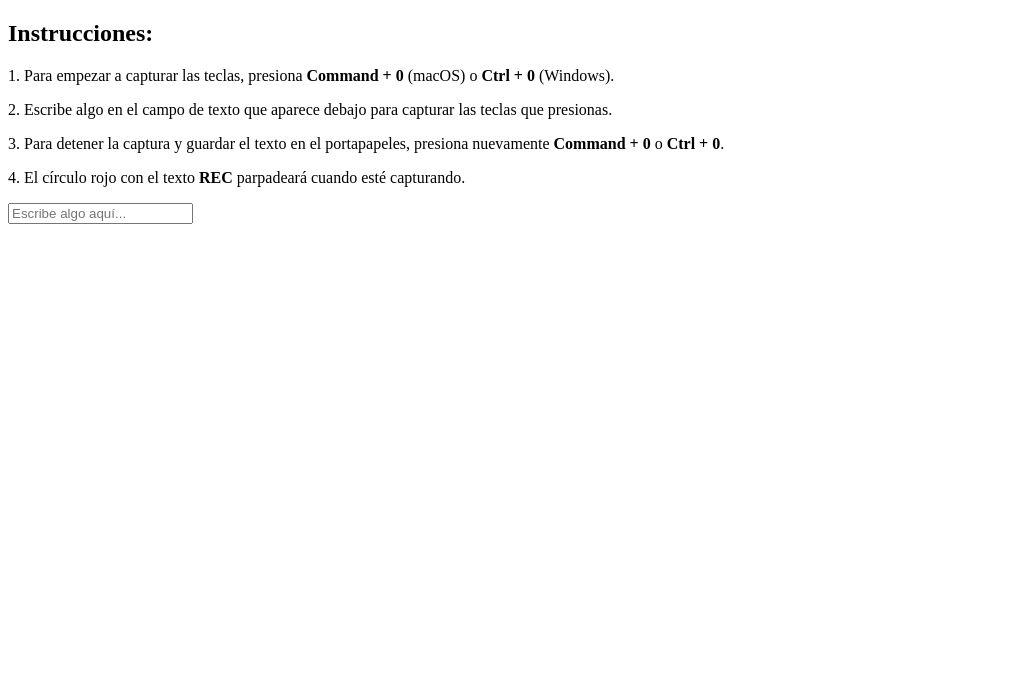
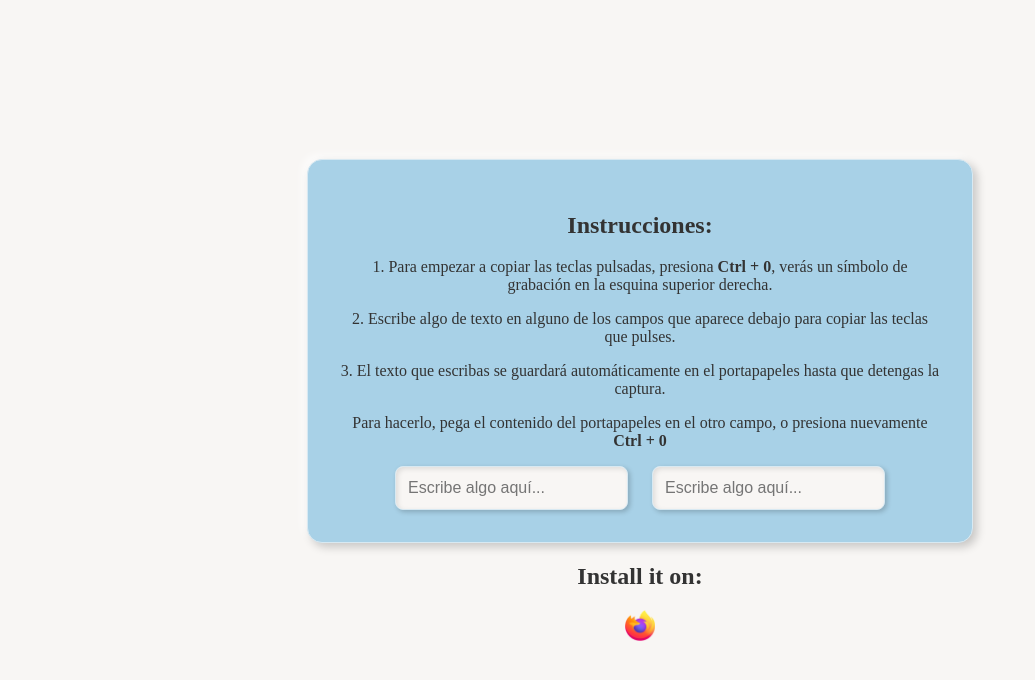
Before and after one commit to hugogilt/Keyboard_Recorder, a browser extension: page index.html in a window 1280 px wide. Shown: the whole page, without its empty margins (0-1035 px from the left). Drawn offline with Linux system fonts and the light colour scheme.

Commit message:
refactor(index): añado css al index

```diff
--- a/index.html
+++ b/index.html
@@ -1,13 +1,3 @@
-<!--
-  © 2024 Hugo Gil Tejero. Todos los derechos reservados.
-
-  Este código es propiedad intelectual de Hugo Gil Tejero, desarrollador independiente.
-  Queda prohibida la copia, modificación, distribución o uso no autorizado de este código
-  en cualquier forma sin el permiso previo por escrito del autor.
-
-  Para consultas o solicitudes de permiso, por favor contacta a: hugogiltejero@gmail.com
-  -->
-
 <!DOCTYPE html>
 <html lang="en">
 
@@ -15,102 +5,53 @@
     <meta charset="UTF-8">
     <meta name="viewport" content="width=device-width, initial-scale=1.0">
     <title>Keyboard Capture</title>
-    <style>
-        /* Estilo para el círculo rojo */
-        #circle {
-            position: fixed;
-            top: 10px;
-            right: 10px;
-            width: 60px;
-            height: 60px;
-            border-radius: 50%;
-            background-color: red;
-            color: white;
-            text-align: center;
-            line-height: 60px;
-            font-size: 14px;
-            font-weight: bold;
-            display: none;
-            z-index: 9999;
-        }
-
-        @keyframes blinking {
-
-            0%,
-            100% {
-                opacity: 1;
-            }
-
-            50% {
-                opacity: 0;
-            }
-        }
-
-        .circle-blink {
-            animation: blinking 1s infinite;
-        }
-    </style>
+    <link rel="icon" href="img/keyboard-recorder.png" type="image/png">
+    <link rel="stylesheet" href="styles.css">
 </head>
 
 <body>
+    <main>
         <!-- Instrucciones -->
         <div class="instructions">
             <h2>Instrucciones:</h2>
-        <p>1. Para empezar a capturar las teclas, presiona <strong>Command + 0</strong> (macOS) o <strong>Ctrl +
-                0</strong> (Windows).</p>
-        <p>2. Escribe algo en el campo de texto que aparece debajo para capturar las teclas que presionas.</p>
-        <p>3. Para detener la captura y guardar el texto en el portapapeles, presiona nuevamente <strong>Command +
-                0</strong> o <strong>Ctrl + 0</strong>.</p>
-        <p>4. El círculo rojo con el texto <strong>REC</strong> parpadeará cuando esté capturando.</p>
+            <p>1. Para empezar a copiar las teclas pulsadas, presiona <strong class="atajo">Ctrl + 0</strong>, verás un
+                símbolo de grabación
+                en la esquina superior derecha.</p>
+            <p>2. Escribe algo de texto en alguno de los campos que aparece debajo para copiar las teclas que pulses.</p>
+            <p>3. El texto que escribas se guardará automáticamente en el portapapeles hasta que detengas la
+                captura.</p>
+                <p>Para hacerlo, pega el contenido del portapapeles en el otro campo, o presiona nuevamente <strong
+                    class="atajo">Ctrl + 0</strong></p>
         </div>
+
+        <div class="inputs">
         <!-- Input para probar la captura -->
         <input type="text" id="inputText" placeholder="Escribe algo aquí...">
+        <input type="text" id="inputText" placeholder="Escribe algo aquí...">
+    </div>
+    </main>
+    <footer>
+        <h2>Install it on:</h2>
+        <div class="platforms">
+            <img id="firefox" src="img/firefox.png" alt="Firefox">
+        </div>
+    </footer>
 
     <script>
+
+        // Detectar el sistema operativo
+        const isMac = navigator.platform.toUpperCase().indexOf('MAC') >= 0;
+
+        // Modificar el contenido del elemento con id 'atajo'
+        const atajosStrong = document.getElementsByClassName('atajo');
+        for (let atajoStrong of atajosStrong) {
+            atajoStrong.textContent = isMac ? 'Command + 0' : 'Ctrl + 0';
+        }
         // Crear y estilizar el círculo de grabación
         const circle = document.createElement('div');
-circle.style.position = 'fixed';
-circle.style.boxSizing = 'content-box';
-circle.style.top = '10px';
-circle.style.right = '10px';
-circle.style.width = '60px';
-circle.style.height = '60px';
-circle.style.borderRadius = '50%';
-circle.style.backgroundColor = 'red';
-circle.style.zIndex = '9999999999999999999999999999999999999999999';
-circle.style.display = 'none';
-circle.style.textAlign = 'center';
-circle.style.lineHeight = '60px';
-circle.style.fontSize = '14px';
-circle.style.color = 'white';
-circle.style.fontWeight = 'bold';
-
+        circle.id = 'circle';
         circle.textContent = 'REC';
-
-// Añadir el círculo al body
         document.body.appendChild(circle);
-
-// Estilo para la animación de parpadeo
-const styleSheet = document.createElement('style');
-styleSheet.type = 'text/css';
-styleSheet.innerText = `
-@keyframes blinking {
-    0% {
-        opacity: 1;
-    }
-    50% {
-        opacity: 0;
-    }
-    100% {
-        opacity: 1;
-    }
-}
-
-.circle {
-    animation: blinking 1s infinite;
-}
-`;
-document.head.appendChild(styleSheet);
 
         // Variables para capturar las teclas
         let capturingKeys = false;
@@ -128,13 +69,13 @@ document.addEventListener('keydown', function (e) {
                     // Detener la captura
                     capturingKeys = false;
                     circle.style.display = 'none';
-            navigator.clipboard.writeText(capturedKeys).then(() => {});
+                    navigator.clipboard.writeText(capturedKeys).then(() => { });
                 } else {
                     // Iniciar la captura
                     capturingKeys = true;
                     capturedKeys = '';
                     circle.style.display = 'block';
-            circle.classList.add('circle');
+                    circle.classList.add('circle-blink'); // Añade la clase para animación
                 }
             }
 
@@ -157,8 +98,8 @@ document.addEventListener('keydown', function (e) {
                 }
 
                 // Actualizar el portapapeles
-        if(capturedKeys.length !== 0)
-        navigator.clipboard.writeText(capturedKeys).then(() => {});
+                if (capturedKeys.length !== 0)
+                    navigator.clipboard.writeText(capturedKeys).then(() => { });
             }
 
             // Si se presiona Ctrl/Cmd + V, detener captura
@@ -167,8 +108,8 @@ document.addEventListener('keydown', function (e) {
                 circle.style.display = 'none'; // Ocultar el círculo
             }
         });
-
     </script>
+    <script src="script.js"></script>
 </body>
 
 </html>
--- /dev/null
+++ b/script.js
@@ -0,0 +1,4 @@
+const firefox = document.querySelector('#firefox');
+firefox.addEventListener('click', () => {
+    window.location.href = 'https://addons.mozilla.org/es/firefox/addon/keyboard-recorder/';
+});;
--- /dev/null
+++ b/styles.css
@@ -0,0 +1,118 @@
+/* Estilo para el círculo rojo */
+#circle {
+    position: fixed;
+    top: 10px;
+    right: 10px;
+    width: 60px;
+    height: 60px;
+    border-radius: 50%;
+    background-color: red;
+    color: white;
+    text-align: center;
+    line-height: 60px;
+    font-size: 14px;
+    font-weight: bold;
+    display: none;
+    z-index: 9999;
+}
+
+@keyframes blinking {
+
+    0%,
+    100% {
+        opacity: 1;
+    }
+
+    50% {
+        opacity: 0;
+    }
+}
+
+.circle-blink {
+    animation: blinking 1s infinite;
+}
+
+/* Estilos Web */
+body {
+    box-sizing: border-box;
+    height: 100dvh;
+    margin: 0;
+    background-color: #f8f6f4; /* Blanco roto pastel */
+    color: #333333;
+    display: flex;
+    flex-direction: column;
+    justify-content: center;
+    align-items: center;
+    animation: fadeIn 1s ease-in-out;
+}
+
+
+main {
+    width: 70%;
+    max-width: 600px;
+    display: flex;
+    flex-direction: column;
+    justify-content: center;
+    align-items: center;
+    border-radius: 12px;
+    padding: 2em;
+    text-align: center;
+    background-color: #a8d1e7;
+    color: #333333;
+    border-radius: 15px;
+    box-shadow:
+        4px 4px 10px rgba(0, 0, 0, 0.2),
+        -4px -4px 10px rgba(255, 255, 255, 0.8);
+    border: 1px solid #d8e9f2;
+}
+
+.inputs {
+    display: flex;
+    gap: 1.5em;
+}
+
+.inputs input {
+    width: 50%;
+    padding: 12px;
+    font-size: 16px;
+    border: 1px solid #d8e9f2;
+    border-radius: 8px;
+    background-color: #f8f6f4;
+    box-shadow:
+        inset 2px 2px 5px rgba(0, 0, 0, 0.1),
+        2px 2px 5px rgba(0, 0, 0, 0.2);
+    color: #333333;
+    outline: none;
+    transition: all 0.3s ease;
+}
+
+
+div input:focus {
+    border: 1px solid #a8d1e7;
+    box-shadow:
+        inset 2px 2px 5px rgba(0, 0, 0, 0.2),
+        2px 2px 8px rgba(0, 0, 0, 0.3);
+    background-color: #ffffff;
+}
+
+.platforms {
+    display: flex;
+    justify-content: center;
+}
+
+.platforms img {
+    width: 30px;
+    cursor: pointer;
+}
+
+@keyframes fadeIn {
+    from {
+        opacity: 0;
+        transform: translateY(20px);
+    }
+
+    to {
+        opacity: 1;
+        transform: translateY(0);
+    }
+}
```
Also changed, not shown: img/firefox.png (added), img/keyboard-recorder.png (added), 1 other file. Lines whose indentation alone changed are shown as unchanged.
